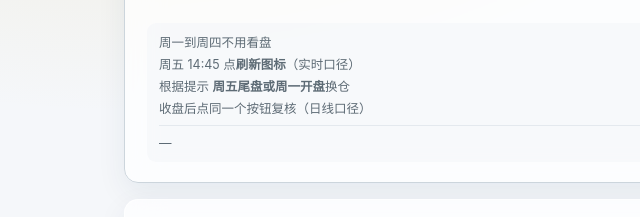
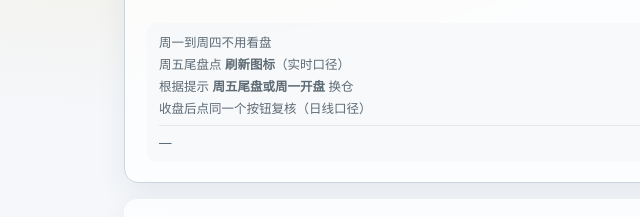
Before and after one commit to zhaxg/etf-rotation, a plain HTML site: page web/static/index.html in a window 1280 px wide. Both pictures are taken after a click on the tab "策略持仓". Shown: the part 207-424 px from the top of the page, 0-640 px from the left. Drawn offline with Linux system fonts and the light colour scheme; no server answers.

Commit message:
完善策略执行提示空格

```diff
--- a/web/static/index.html
+++ b/web/static/index.html
@@ -89,8 +89,8 @@
       <div id="target-list" class="target-list"></div>
       <div class="note" id="strategy-note">
         <div>周一到周四不用看盘</div>
-        <div>周五 14:45 点<b>刷新图标</b>（实时口径）</div>
-        <div>根据提示 <b>周五尾盘或周一开盘</b>换仓</div>
+        <div>周五尾盘点 <b>刷新图标</b>（实时口径）</div>
+        <div>根据提示 <b>周五尾盘或周一开盘</b> 换仓</div>
         <div>收盘后点同一个按钮复核（日线口径）</div>
         <div class="defense-text" id="defense-text">—</div>
         <div id="pool-note"></div>
```
